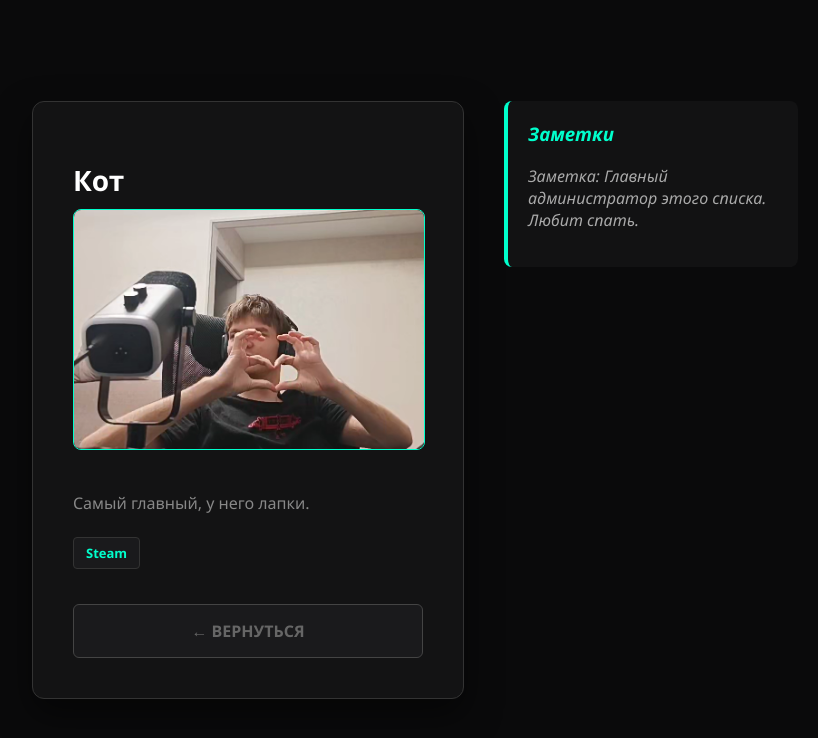
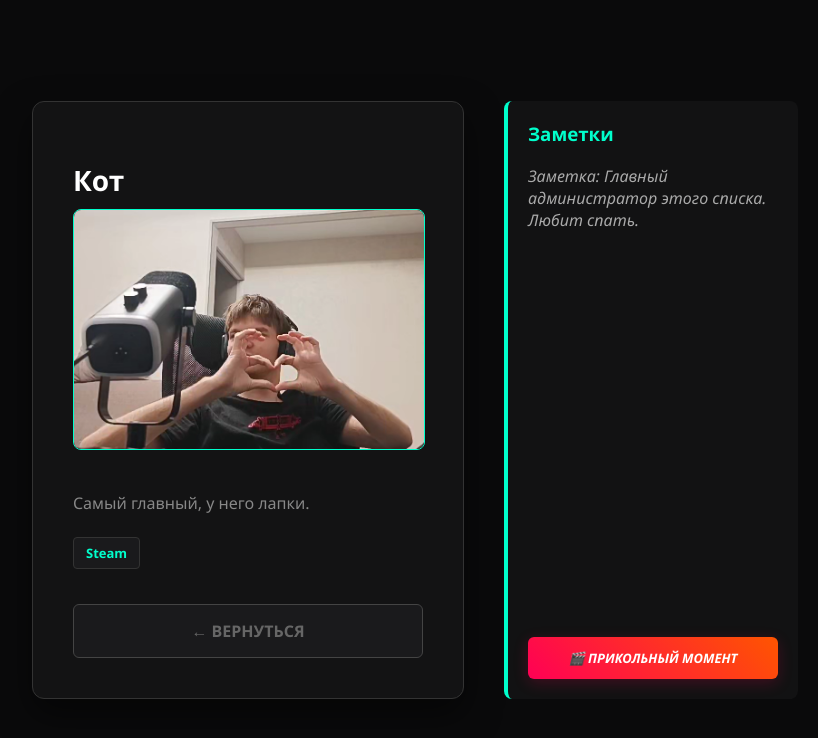
Before and after one commit to InTheNeko/neko, a Flask app: page /cat in a window 1280 px wide. Shown: the top 738 px of the page, without its empty margins (225-1043 px from the left). Run offline with Flask 3, Linux system fonts and the light colour scheme.

Commit message:
Описание обновления

```diff
--- a/app.py
+++ b/app.py
@@ -2,7 +2,7 @@ from flask import Flask, render_template
 
 app = Flask(__name__)
 
-# Список для главной страницы (Кот первый)
+# Список для главной страницы
 friends_list = [
     ("Кот", "cat"),
     ("Руслан", "ruslan"),
@@ -18,31 +18,37 @@ def home():
 
 @app.route('/<page_name>')
 def show_page(page_name):
-    # Структура: "ключ": (Имя, Описание, Фото, [Ссылки], Заметка)
+    # Структура: "ключ": (Имя, Описание, Фото, [Ссылки], Заметка, Видео_URL)
     friends_info = {
         "cat": ("Кот", "Самый главный, у него лапки.", "cat.jpg",
-                [("Steam", "https://steamcommunity.com/profiles/76561199122830516/")],
-                "Заметка: Главный администратор этого списка. Любит спать."),
+                [("Steam", "https://steamcommunity.com")],
+                "Заметка: Главный администратор этого списка. Любит спать.",
+                "https://www.youtube.com"),
 
         "ruslan": ("Руслан", "Ну так ну сяк почти всегда берёт", "ruslan.jpg",
-                   [("Steam", "https://steamcommunity.com/profiles/76561199198583765/")],
-                   "Заметка: да и так пойдёт"),
+                   [("Steam", "https://steamcommunity.com")],
+                   "Заметка: да и так пойдёт",
+                   None),
 
         "andrey": ("Андрей", "Постояно ест", "andrey.jpg",
-                   [("Steam", "https://steamcommunity.com/profiles/76561198337510525/"), ("я гей", "https://youareanidiot.cc")],
-                   "Заметка: Если не отвечает, значит ушел на кухню."),
+                   [("Steam", "https://steamcommunity.com"), ("я гей", "https://youareanidiot.cc")],
+                   "Заметка: Если не отвечает, значит ушел на кухню.",
+                   None),
 
         "timokha": ("Тимофка", "Жаль что он с нами.", "timokha.jpg",
-                    [("Steam", "https://steamcommunity.com/profiles/76561199054205841/"), ],
-                    "Заметка: Опасен в кооперативных играх."),
+                    [("Steam", "https://steamcommunity.com")],
+                    "Заметка: Опасен в кооперативных играх.",
+                    None),
 
         "lesha": ("Лёша", "Гном всегда гном.", "lesha.jpg",
-                  [("Steam", "https://steamcommunity.com/profiles/76561199096404881/"), ],
-                  "Заметка: Маленький рост компенсирует ни чем "),
+                  [("Steam", "https://steamcommunity.com")],
+                  "Заметка: Маленький рост компенсирует ни чем",
+                  None),
 
         "ibragim": ("Ибрагим", "Почти скоро 12.", "ibragim.jpg",
-                    [("Steam", "https://steamcommunity.com/profiles/76561199556449044/"), ],
-                    "Заметка: Аааа танки")
+                    [("Steam", "https://steamcommunity.com")],
+                    "Заметка: Аааа танки",
+                    None)
     }
 
     data = friends_info.get(page_name)
@@ -53,7 +59,8 @@ def show_page(page_name):
                                description=data[1],
                                photo=data[2],
                                links=data[3],
-                               note=data[4], # Заметка
+                               note=data[4],
+                               video_url=data[5],
                                is_home=False)
 
     return "Профиль не найден", 404
--- a/templates/index.html
+++ b/templates/index.html
@@ -9,7 +9,7 @@
             background-color: #0a0a0b; color: #e0e0e0;
             display: flex; justify-content: center; align-items: center; min-height: 100vh;
         }
-        .main-container { display: flex; gap: 40px; align-items: flex-start; }
+        .main-container { display: flex; gap: 40px; align-items: stretch; }
         .card {
             background: rgba(20, 20, 22, 0.9); border: 1px solid #333;
             padding: 40px; border-radius: 12px; width: 350px;
@@ -19,6 +19,7 @@
             background: rgba(255, 255, 255, 0.03); border-left: 4px solid #00ffcc;
             padding: 20px; border-radius: 8px; width: 250px;
             color: #aaa; font-style: italic; animation: fadeIn 0.8s ease;
+            display: flex; flex-direction: column; /* Делаем колонку для управления кнопкой */
         }
         @keyframes fadeIn { from { opacity: 0; transform: translateX(20px); } to { opacity: 1; transform: translateX(0); } }
         .player-photo { width: 100%; border-radius: 8px; margin-bottom: 20px; border: 1px solid #00ffcc; }
@@ -31,6 +32,19 @@
         .btn { display: block; padding: 15px; background: #1a1a1c; color: #00ffcc; text-decoration: none; border: 1px solid #333; border-radius: 6px; font-weight: bold; text-align: center; transition: 0.3s; }
         .btn:hover { border-color: #00ffcc; transform: translateX(8px); }
         .btn-back { border-color: #444; color: #666; margin-top: 10px; }
+
+        .btn-moment {
+            margin-top: auto; /* ПРИЖИМАЕМ КНИЗУ */
+            padding-top: 20px;
+        }
+        .btn-vid {
+            display: block; padding: 12px;
+            background: linear-gradient(45deg, #ff0055, #ff5500);
+            color: white; text-decoration: none; border-radius: 6px;
+            font-weight: bold; text-align: center; font-size: 13px;
+            transition: 0.3s; box-shadow: 0 4px 15px rgba(255, 0, 85, 0.2);
+        }
+        .btn-vid:hover { transform: translateY(-3px); box-shadow: 0 6px 20px rgba(255, 0, 85, 0.4); }
     </style>
 </head>
 <body>
@@ -59,8 +73,18 @@
 
         {% if not is_home and note %}
         <div class="notes-box">
-            <h3 style="color: #00ffcc; margin-top: 0;">Заметки</h3>
-            <p>{{ note }}</p>
+            <div class="text-content">
+                <h3 style="color: #00ffcc; margin-top: 0; font-style: normal;">Заметки</h3>
+                <p>{{ note }}</p>
+            </div>
+
+            {% if video_url %}
+            <div class="btn-moment">
+                <a href="{{ video_url }}" target="_blank" class="btn-vid">
+                    🎬 ПРИКОЛЬНЫЙ МОМЕНТ
+                </a>
+            </div>
+            {% endif %}
         </div>
         {% endif %}
     </div>
```
